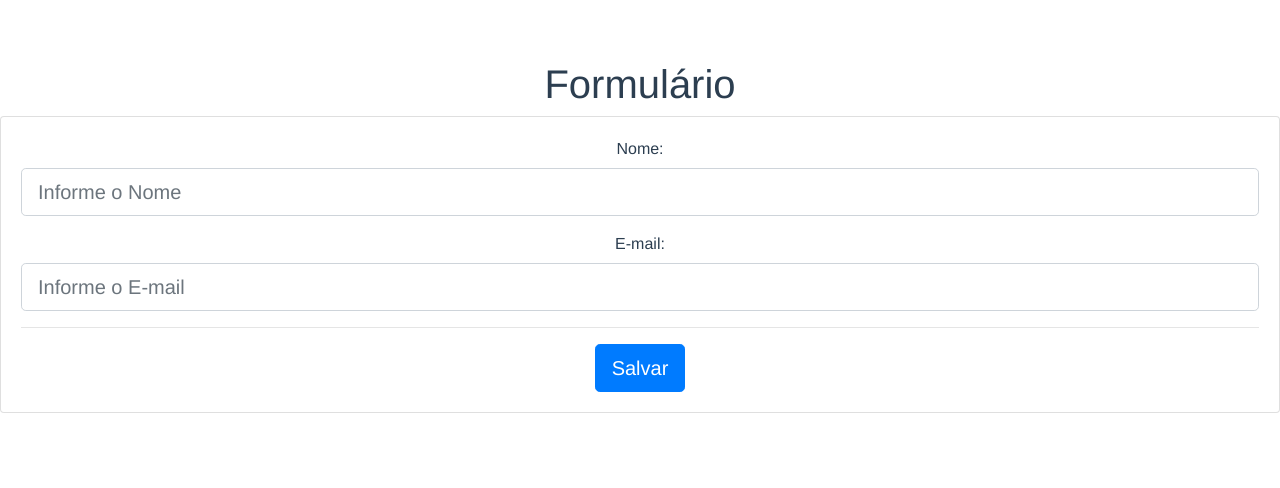
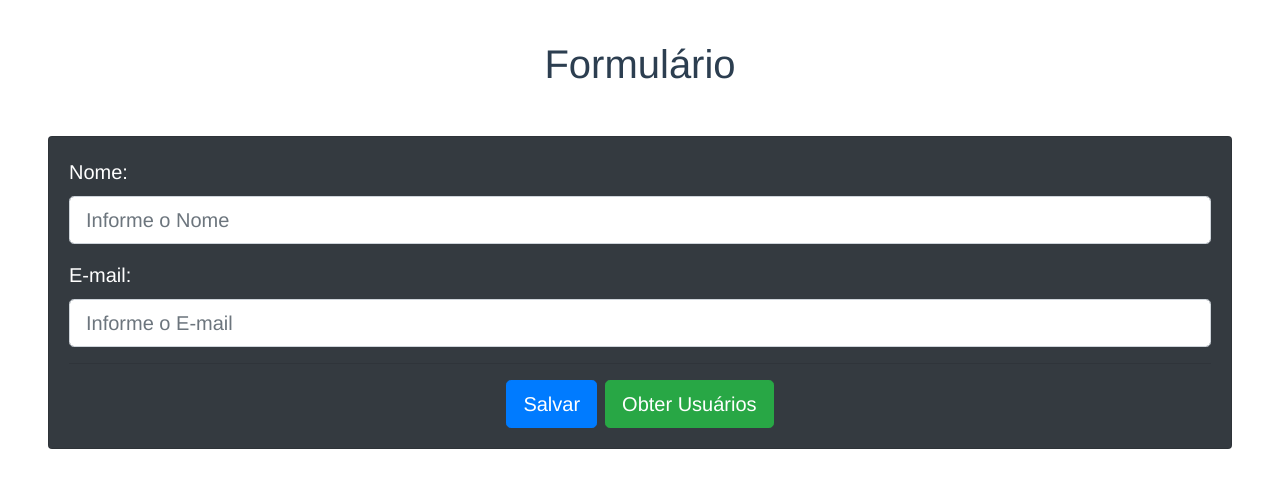
Before and after one commit to giovaneaguiar/crud-vue, a Vue app: page / in a window 1280 px wide. Shown: the top 488 px of the page. Built offline with nearby package versions, Linux system fonts and the light colour scheme.

Commit message:
melhora interface e inicia "enviando GET".

```diff
--- a/src/App.vue
+++ b/src/App.vue
@@ -1,8 +1,8 @@
 <template>
   <div id="app">
     <h1>Formulário</h1>
-    <b-card>
-      <b-form-group label="Nome: ">
+    <b-card bg-variant="dark" text-variant="white" class="m-5">
+      <b-form-group label="Nome: " label-size="lg" label-align="left">
         <b-form-input
           type="text"
           size="lg"
@@ -10,7 +10,7 @@
           placeholder="Informe o Nome"
         ></b-form-input>
       </b-form-group>
-      <b-form-group label="E-mail: ">
+      <b-form-group label="E-mail: " label-size="lg" label-align="left">
         <b-form-input
           type="email"
           size="lg"
@@ -21,6 +21,13 @@
       <hr />
       <b-button @click.prevent="salvar" size="lg" variant="primary"
         >Salvar</b-button
+      >
+      <b-button
+        @click.prevent="obterUsuarios"
+        size="lg"
+        variant="success"
+        class="ml-2"
+        >Obter Usuários</b-button
       >
     </b-card>
   </div>
@@ -57,6 +64,6 @@ export default {
   -moz-osx-font-smoothing: grayscale;
   text-align: center;
   color: #2c3e50;
-  margin-top: 60px;
+  margin-top: 40px;
 }
 </style>
```
